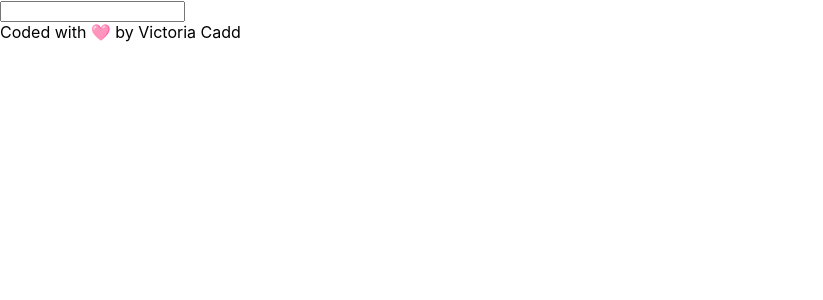
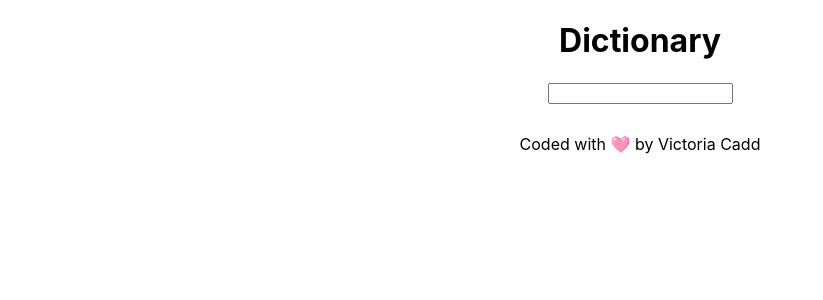
Before and after one commit to vjc1988/Dictionary-Application, a React (Create React App) app: page / in a window 1280 px wide. Shown: the top 300 px of the page, without its empty margins (0-823 px from the left). Built offline with nearby package versions, Linux system fonts and the light colour scheme.

Commit message:
Added some basic styling to project

```diff
--- a/src/App.css
+++ b/src/App.css
@@ -1,3 +1,3 @@
 .App {
-  text-align: left;
+  text-align: center;
 }
--- a/src/Dictionary.css
+++ b/src/Dictionary.css
@@ -0,0 +1,3 @@
+footer {
+  margin-top: 30px;
+}
--- a/src/Dictionary.js
+++ b/src/Dictionary.js
@@ -26,6 +26,7 @@ export default function Dictionary() {
 
   return (
     <div className="Dictionary">
+      <h1>Dictionary</h1>
       <form onSubmit={Search}>
         <input type="search" onChange={handleInput} />
       </form>
```
